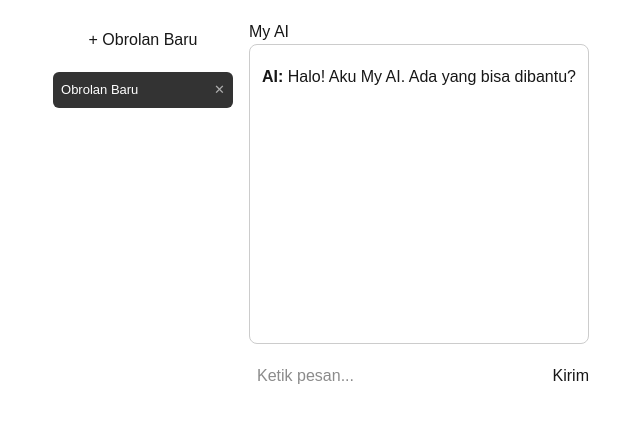
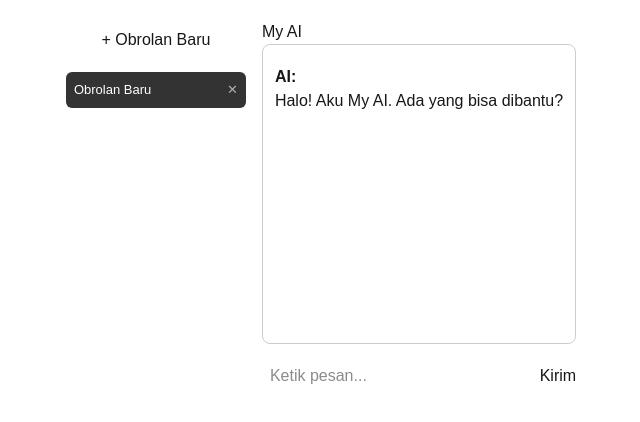
Before and after one commit to entehlah19-cpu/my-ai, a Next.js app: page / in a window 1280 px wide. Shown: the top 422 px of the page, without its empty margins (319-959 px from the left). Built offline with nearby package versions, Linux system fonts and the light colour scheme.

Commit message:
Integrate Markdown for AI message display
Added Markdown rendering for AI messages.

```diff
--- a/app/page.tsx
+++ b/app/page.tsx
@@ -1,6 +1,7 @@
 'use client';
 
 import { useState, useEffect } from 'react';
+import Markdown from 'react-markdown';
 
 type Message = {
   role: 'user' | 'ai';
@@ -156,7 +157,8 @@ export default function Page() {
         <div style={{ border: '1px solid #ccc', borderRadius: 8, padding: 12, minHeight: 300 }}>
           {messages.map((m, i) => (
             <div key={i} style={{ margin: '8px 0', textAlign: m.role === 'user' ? 'right' : 'left' }}>
-              <b>{m.role === 'user' ? 'Kamu' : 'AI'}:</b> {m.text}
+              <b>{m.role === 'user' ? 'Kamu' : 'AI'}:</b>{' '}
+              {m.role === 'ai' ? <Markdown>{m.text}</Markdown> : m.text}
             </div>
           ))}
           {isLoading && <div>AI sedang mengetik...</div>}
```
